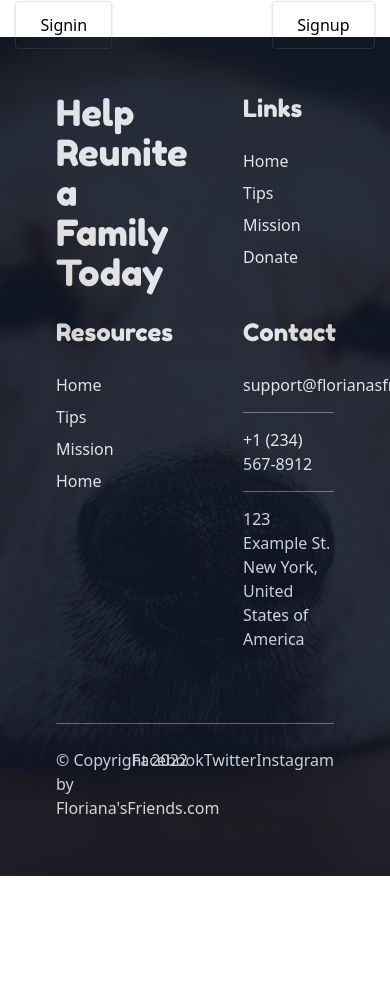
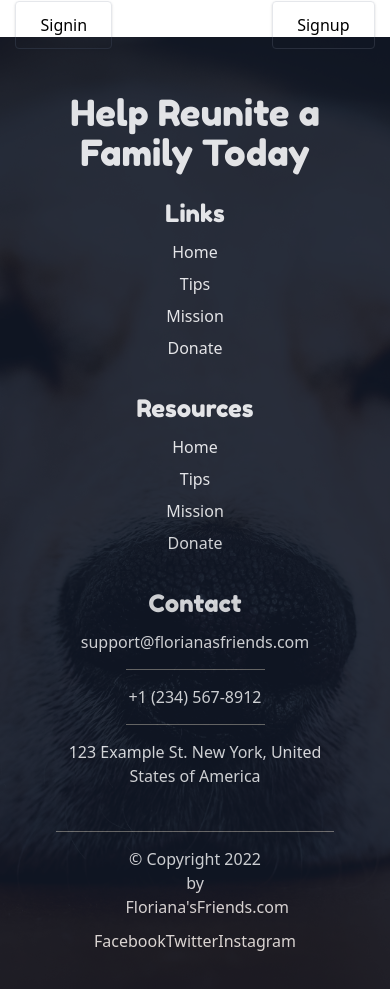
Before and after one commit to Brehtyn/FlorianasFriends, a Nuxt app: page /auth/landing in a window 390 px wide. Shown: the part 982-1971 px from the top of the page. Before the commit the page ends 1858 px from the top, so only its background shows below. Built offline with nearby package versions, Linux system fonts and the light colour scheme.

Commit message:
footer responsive
made footer more responsive

```diff
--- a/components/TheFooter.vue
+++ b/components/TheFooter.vue
@@ -2,46 +2,46 @@
   <div class="footer_image">
     <footer class="text-gray-200 w-100 bg-gray-900 p-14">
       <div class="container-split-50 mb-6">
-        <div class="accented-text w-1/2 text-4xl max-w-prose">
+        <div class="accented-text w-1/2 text-4xl max-w-prose" id="footer_section">
           Help Reunite a Family Today
         </div>
-        <nav class="w-1/2 pl-12">
+        <nav class="w-1/2 pl-12" id="footer_section">
           <span class="accented-text text-2xl">Links</span>
           <ul>
             <li class="mt-6 mb-2">
-              <NuxtLink to="/"> Home </NuxtLink>
+              <NuxtLink to="/auth/landing"> Home </NuxtLink>
             </li>
             <li class="mb-2">
-              <NuxtLink to="/"> Tips </NuxtLink>
+               <NuxtLink to="/auth/tips"> Tips </NuxtLink>
             </li>
             <li class="mb-2">
-              <NuxtLink to="/"> Mission </NuxtLink>
+               <NuxtLink to="/auth/mission"> Mission </NuxtLink>
             </li>
             <li class="mb-2">
-              <NuxtLink to="/"> Donate </NuxtLink>
+               <NuxtLink to="/auth/donate"> Donate </NuxtLink>
             </li>
           </ul>
         </nav>
       </div>
       <div class="container-split-50 mb-6">
-        <nav class="w-1/2">
+        <nav class="w-1/2"  id="footer_section">
           <span class="accented-text text-2xl">Resources</span>
           <ul>
             <li class="mt-6 mb-2">
-              <a href="#"> Home </a>
+              <NuxtLink to="/auth/landing"> Home </NuxtLink>
             </li>
             <li class="mb-2">
-              <a href="#"> Tips </a>
+               <NuxtLink to="/auth/tips"> Tips </NuxtLink>
             </li>
             <li class="mb-2">
-              <a href="#"> Mission </a>
+               <NuxtLink to="/auth/mission"> Mission </NuxtLink>
             </li>
             <li class="mb-2">
-              <a href="#"> Home </a>
+               <NuxtLink to="/auth/donate"> Donate </NuxtLink>
             </li>
           </ul>
         </nav>
-        <nav class="w-1/2 pl-12">
+        <nav class="w-1/2 pl-12" id="footer_section">
           <span class="accented-text text-2xl">Contact</span>
           <ul>
             <li class="mt-6 mb-2">
@@ -61,7 +61,7 @@
         </nav>
       </div>
       <hr class="mt-16" />
-      <div class="container-split-50 mt-6">
+      <div class="container-split-50 mt-6" id="footer_bottom">
         <div class="w-1/2">© Copyright 2022 by Floriana'sFriends.com</div>
         <nav class="w-1/2 align-text-right">
           <ul class="social_media_links">
@@ -102,4 +102,47 @@ footer {
   justify-content: flex-end;
   align-items: center;
 }
+
+@media screen and (max-width: 620px) {
+  #footer_section {
+    min-width: 100%;
+    height: auto;
+    padding: 0 0 25px 0;
+    margin: 0;
+    text-align: center;
+  }
+  #footer_bottom {
+    min-width: 100%;
+    height: auto;
+    display: flex;
+    justify-content: center;
+    align-items: center;
+    flex-direction: column;
+    text-align: center;
+  }
+  .social_media_links {
+    margin-top: 10px;
+    justify-content: center;
+  }
+  .container-split-50 {
+    flex-direction: column;
+    justify-content: center;
+  }
+  #footer_section > ul > hr {
+    width: 50%;
+    margin: 15px auto;
+  }
+
+  .mb-6 {
+    margin-bottom: 0;
+  }
+  .mt-6 {
+    margin-top: 10px;
+  }
+  .mt-16 {
+    margin-top: 10px;
+  }
+
+}
+
 </style>
--- a/components/TheNavbar.vue
+++ b/components/TheNavbar.vue
@@ -6,7 +6,7 @@
           <img class="w-16" src="~assets/logo.png" />
         </NuxtLink>
       </li>
-      <ul class="flex row w-full justify-evenly p-2">
+      <ul class="flex row w-full justify-evenly p-2" id="mobile_drop_menu">
         <li class="hover:opacity-80">
           <NuxtLink to="/auth/landing"> Home </NuxtLink>
         </li>
@@ -52,4 +52,5 @@ export default {
 .left-border {
   border-left: 1px solid var(--clr-whiteborder);
 }
+
 </style>
```
